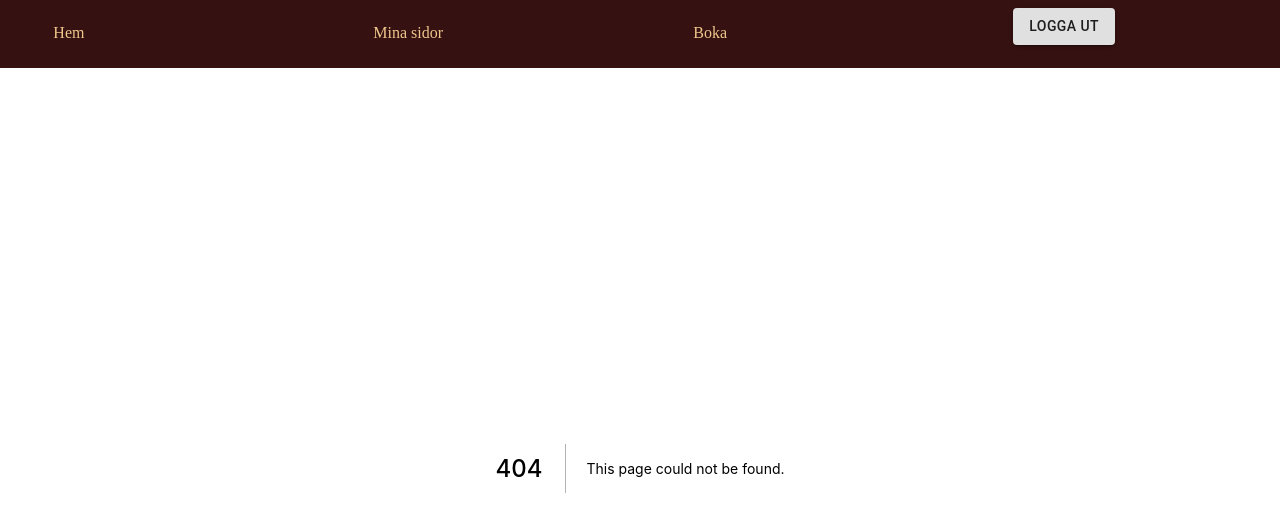
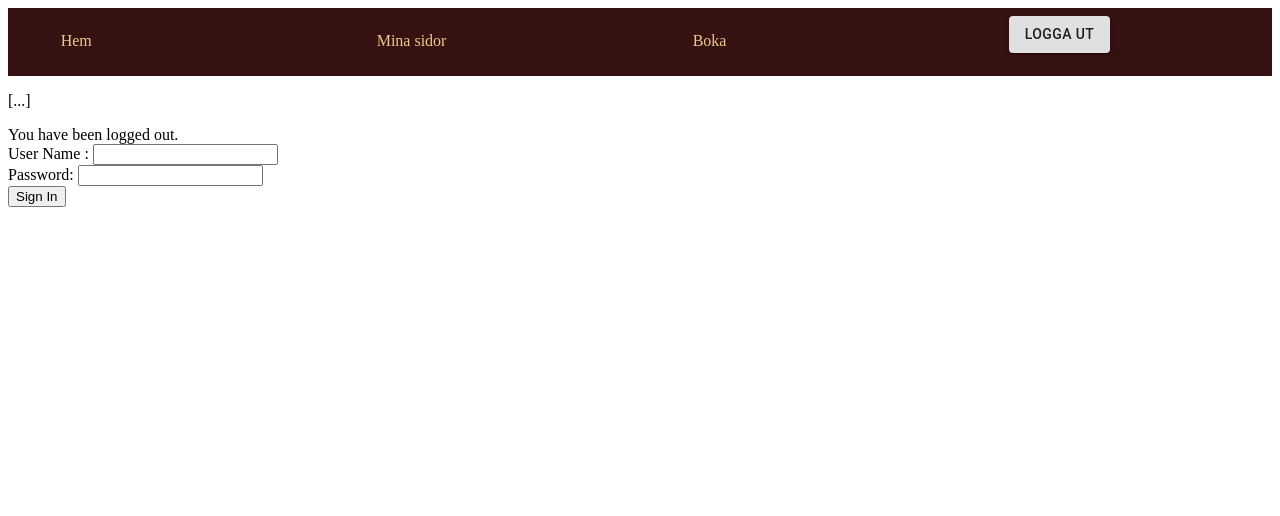
Before and after one commit to isthisthereallife/schoolproject-with-SpringBoot-NextJS, a Next.js app in the folder frontend/: page /login in a window 1280 px wide. Before the commit this address had no page. Shown: the top 516 px of the page. Built offline with nearby package versions, Linux system fonts and the light colour scheme.

Commit message:
[bokning]

```diff
--- a/frontend/package.json
+++ b/frontend/package.json
@@ -12,6 +12,7 @@
     "date-fns-tz": "^1.2.2",
     "eslint": "^8.6.0",
     "material-icons": "^1.10.6",
+    "mui": "0.0.1",
     "next": "^12.0.7",
     "node-fetch": "^3.1.0",
     "react": "^17.0.2",
--- /dev/null
+++ b/frontend/pages/login.jsx
@@ -0,0 +1,22 @@
+import React from 'react'
+
+export default function login() {
+return (<>
+
+<div th:if="${param.error}">
+      <p th:text="${session.error}" th:unless="${session == null}">[...]</p>
+   </div>
+   <div th:if="${param.logout}">You have been logged out.</div>
+   <form th:action="@{/login}" method="post">
+   <div>
+      <label> User Name : <input type="text" name="username" /> </label>
+   </div>
+   <div>
+   <label> Password: <input type="password" name="password" /> </label>
+   </div>
+   <div>
+      <input type="submit" value="Sign In" /> </div>
+      </form>
+       </>
+)
+}
--- a/frontend/public/index.html
+++ b/frontend/public/index.html
@@ -1,5 +1,5 @@
 <!DOCTYPE html>
-<html lang="en">
+<html lang="en" xmlns="http://www.w3.org/1999/xhtml" xmlns:th="https://www.thymeleaf.org" xmlns:sec="https://www.thymeleaf.org/thymeleaf-extras-springsecurity3">
   <head>
     <meta charset="utf-8" />
     <link rel="icon" href="%PUBLIC_URL%/favicon.ico" />
@@ -24,9 +24,10 @@
       work correctly both with client-side routing and a non-root public URL.
       Learn how to configure a non-root public URL by running `npm run build`.
     -->
-    <title>React App</title>
+    <title>Städa fint AB</title>
   </head>
   <body>
+
     <noscript>You need to enable JavaScript to run this app.</noscript>
     <div id="root"></div>
     <!--
```
Also changed, not shown: frontend/pages/bokning/[bokning].jsx (added, +25 -0 lines), frontend/public/manifest.json, 1 other file (tests, documents, lock files or other folders).
